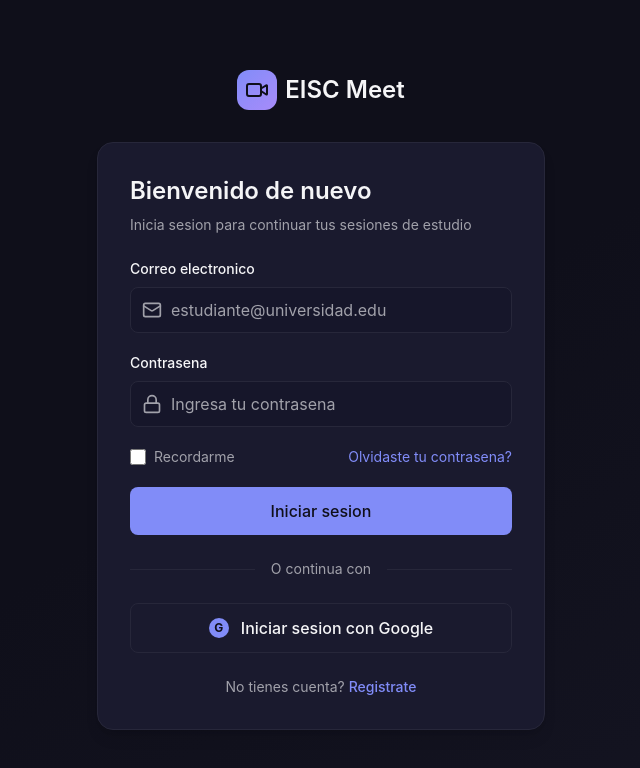
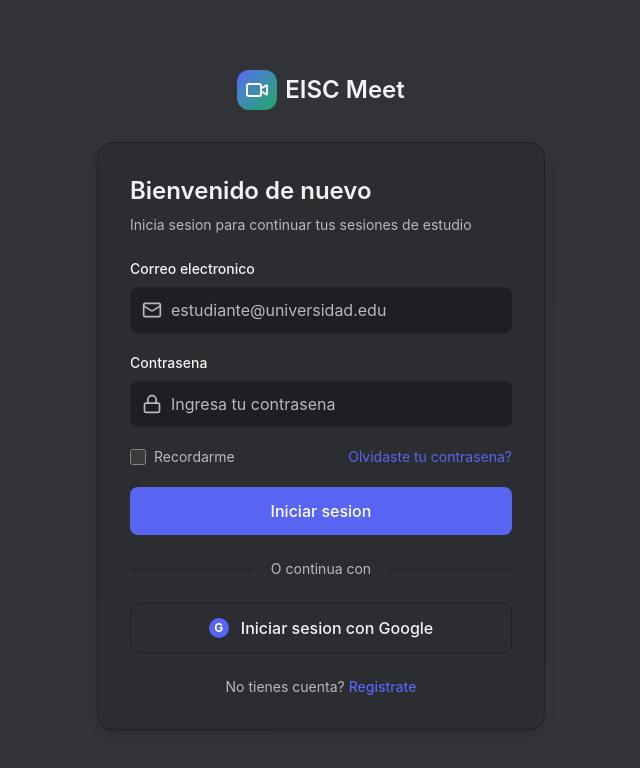
Before and after one commit to sebastiansantos-312/eisc-meet-FRONT, a React (Vite) app in the folder eisc-meet/: page /login in a window 1280 px wide. Shown: the top 768 px of the page, without its empty margins (319-959 px from the left). Built offline with nearby package versions, Linux system fonts and the light colour scheme; no server answers.

Commit message:
Mejora UI oscura y valida correo institucional

```diff
--- a/eisc-meet/src/components/DashboardShell.tsx
+++ b/eisc-meet/src/components/DashboardShell.tsx
@@ -40,17 +40,26 @@ const DashboardShell = ({ children }: DashboardShellProps) => {
       <a href="#contenido-principal" className="skip-link">
         Saltar al contenido principal
       </a>
-      <aside className="border-sidebar-border bg-sidebar text-sidebar-foreground lg:fixed lg:inset-y-0 lg:left-0 lg:flex lg:w-64 lg:flex-col lg:border-r">
+      <aside className="sticky top-0 z-40 border-b border-sidebar-border bg-sidebar text-sidebar-foreground lg:fixed lg:inset-y-0 lg:left-0 lg:flex lg:w-64 lg:flex-col lg:border-r lg:border-b-0">
         <div className="flex items-center justify-between border-b border-sidebar-border p-4">
           <Link to="/" className="flex items-center gap-2">
-            <div className="flex h-9 w-9 items-center justify-center rounded-lg bg-gradient-to-br from-primary to-secondary" aria-hidden="true">
+            <div className="flex h-9 w-9 items-center justify-center rounded-lg bg-primary" aria-hidden="true">
               <Video className="h-5 w-5 text-primary-foreground" />
             </div>
             <span className="text-lg font-semibold">EISC Meet</span>
           </Link>
+          <button
+            type="button"
+            onClick={handleLogout}
+            className="inline-flex h-10 w-10 items-center justify-center rounded-lg text-sidebar-foreground transition-colors hover:bg-sidebar-accent focus:outline-none focus:ring-2 focus:ring-primary lg:hidden"
+            aria-label="Cerrar sesion"
+            title="Cerrar sesion"
+          >
+            <LogOut className="h-5 w-5" aria-hidden="true" />
+          </button>
         </div>
 
-        <nav className="flex gap-2 overflow-x-auto p-3 lg:flex-1 lg:flex-col lg:overflow-visible" aria-label="Navegacion principal">
+        <nav className="flex gap-2 overflow-x-auto p-3 [scrollbar-width:none] lg:flex-1 lg:flex-col lg:overflow-visible" aria-label="Navegacion principal">
           {navItems.map((item) => (
             <NavItem key={item.label} {...item} />
           ))}
@@ -91,7 +100,7 @@ const NavItem = ({ to, icon, label, badge }: NavItemProps) => {
     <Link
       to={to}
       aria-current={active ? "page" : undefined}
-      className={`flex min-w-max items-center gap-3 rounded-lg px-3 py-2 text-sm font-medium transition-colors focus:outline-none focus:ring-2 focus:ring-primary ${
+      className={`flex min-h-10 min-w-max items-center gap-3 rounded-lg px-3 py-2 text-sm font-medium transition-colors focus:outline-none focus:ring-2 focus:ring-primary ${
         active
           ? "bg-sidebar-accent text-sidebar-accent-foreground"
           : "text-sidebar-foreground hover:bg-sidebar-accent/50"
--- a/eisc-meet/src/index.css
+++ b/eisc-meet/src/index.css
@@ -3,26 +3,26 @@
 @custom-variant dark (&:is(.dark *));
 
 :root {
-  --background: #fafafa;
-  --foreground: #1f1f1f;
-  --card: #ffffff;
-  --card-foreground: #1f1f1f;
-  --primary: #6366f1;
+  --background: #313338;
+  --foreground: #f2f3f5;
+  --card: #2b2d31;
+  --card-foreground: #f2f3f5;
+  --primary: #5865f2;
   --primary-foreground: #ffffff;
-  --secondary: #8b5cf6;
-  --muted: #f4f4f5;
-  --muted-foreground: #71717a;
-  --accent: #eef2ff;
-  --accent-foreground: #4338ca;
-  --border: #e4e4e7;
-  --input: #e4e4e7;
-  --input-background: #ffffff;
-  --ring: #6366f1;
-  --sidebar: #16162a;
-  --sidebar-foreground: #f5f5f7;
-  --sidebar-accent: #2e2e48;
-  --sidebar-accent-foreground: #c4b5fd;
-  --sidebar-border: #27273a;
+  --secondary: #23a559;
+  --muted: #383a40;
+  --muted-foreground: #b5bac1;
+  --accent: #404249;
+  --accent-foreground: #ffffff;
+  --border: #1f2023;
+  --input: #1f2023;
+  --input-background: #1e1f22;
+  --ring: #8ea1e1;
+  --sidebar: #1e1f22;
+  --sidebar-foreground: #dbdee1;
+  --sidebar-accent: #35373c;
+  --sidebar-accent-foreground: #ffffff;
+  --sidebar-border: #111214;
   --radius: 0.75rem;
 }
 
@@ -55,21 +55,26 @@
 
 .dark,
 :root {
-  --background: #0f0f1a;
-  --foreground: #f5f5f7;
-  --card: #1a1a2e;
-  --card-foreground: #f5f5f7;
-  --primary: #818cf8;
-  --primary-foreground: #0f0f1a;
-  --secondary: #a78bfa;
-  --muted: #27273a;
-  --muted-foreground: #a1a1aa;
-  --accent: #2e2e48;
-  --accent-foreground: #c4b5fd;
-  --border: #27273a;
-  --input: #27273a;
-  --input-background: #16162a;
-  --ring: #818cf8;
+  --background: #313338;
+  --foreground: #f2f3f5;
+  --card: #2b2d31;
+  --card-foreground: #f2f3f5;
+  --primary: #5865f2;
+  --primary-foreground: #ffffff;
+  --secondary: #23a559;
+  --muted: #383a40;
+  --muted-foreground: #b5bac1;
+  --accent: #404249;
+  --accent-foreground: #ffffff;
+  --border: #1f2023;
+  --input: #1f2023;
+  --input-background: #1e1f22;
+  --ring: #8ea1e1;
+  --sidebar: #1e1f22;
+  --sidebar-foreground: #dbdee1;
+  --sidebar-accent: #35373c;
+  --sidebar-accent-foreground: #ffffff;
+  --sidebar-border: #111214;
 }
 
 @theme inline {
@@ -109,6 +114,11 @@
     font-family: Inter, ui-sans-serif, system-ui, -apple-system, BlinkMacSystemFont, "Segoe UI", sans-serif;
   }
 
+  #root {
+    min-height: 100vh;
+    background: var(--background);
+  }
+
   button,
   input,
   select,
@@ -118,6 +128,12 @@
 
   a {
     @apply text-inherit no-underline;
+  }
+
+  input,
+  select,
+  textarea {
+    color-scheme: dark;
   }
 
   .skip-link {
--- a/eisc-meet/src/pages/register/Register.tsx
+++ b/eisc-meet/src/pages/register/Register.tsx
@@ -3,7 +3,7 @@ import { useState } from "react";
 import { Link, useNavigate } from "react-router-dom";
 import { AtSign, CheckCircle, Lock, Mail, User, Video } from "lucide-react";
 import useAuthStore from "../../stores/useAuthStore";
-import { isValidUsername } from "../../types/user.types";
+import { institutionalEmailDomain, isInstitutionalEmail, isValidUsername } from "../../types/user.types";
 
 type RegisterForm = {
   firstName: string;
@@ -51,6 +51,8 @@ const validateRegisterForm = (form: RegisterForm): RegisterErrors => {
 
   if (!emailPattern.test(email)) {
     errors.email = "Ingresa un correo valido.";
+  } else if (!isInstitutionalEmail(email)) {
+    errors.email = `Usa tu correo institucional ${institutionalEmailDomain}.`;
   }
 
   if (form.password.length < 6) {
@@ -88,12 +90,15 @@ const Register = () => {
     clearError();
     setStatus(null);
 
-    const normalizedForm = {
-      ...form,
-      firstName: form.firstName.trim(),
-      lastName: form.lastName.trim(),
-      username: form.username.trim(),
-      email: form.email.trim().toLowerCase(),
+    const formData = new FormData(event.currentTarget);
+    const normalizedForm: RegisterForm = {
+      firstName: String(formData.get("firstName") ?? "").trim(),
+      lastName: String(formData.get("lastName") ?? "").trim(),
+      username: String(formData.get("username") ?? "").trim(),
+      email: String(formData.get("email") ?? "").trim().toLowerCase(),
+      password: String(formData.get("password") ?? ""),
+      confirmPassword: String(formData.get("confirmPassword") ?? ""),
+      termsAccepted: form.termsAccepted,
     };
     const errors = validateRegisterForm(normalizedForm);
 
@@ -199,7 +204,7 @@ const Register = () => {
               value={form.email}
               onChange={(value) => updateField("email", value.toLowerCase())}
               error={fieldErrors.email}
-              placeholder="estudiante@universidad.edu"
+              placeholder={`estudiante${institutionalEmailDomain}`}
               icon={<Mail className="h-5 w-5" />}
             />
 
--- a/eisc-meet/src/pages/room/Room.tsx
+++ b/eisc-meet/src/pages/room/Room.tsx
@@ -1101,7 +1101,7 @@ const ChatPanel = ({
     const el = messagesContainerRef.current;
     try {
       el.scrollTo({ top: el.scrollHeight, behavior: "smooth" });
-    } catch (e) {
+    } catch {
       // fallback for older browsers
       el.scrollTop = el.scrollHeight;
     }
--- a/eisc-meet/src/stores/useAuthStore.ts
+++ b/eisc-meet/src/stores/useAuthStore.ts
@@ -23,7 +23,7 @@ import {
   updateUserProfile,
   type InitialUserExtras,
 } from "../repositories/user.repository";
-import { joinDisplayName, normalizeUsername, type UserData } from "../types/user.types";
+import { institutionalEmailDomain, isInstitutionalEmail, joinDisplayName, normalizeUsername, type UserData } from "../types/user.types";
 
 type RegisterPayload = {
   firstName: string;
@@ -61,6 +61,14 @@ type AuthStore = {
 const resolveProfile = async (user: User, extraData?: InitialUserExtras) => {
   const existingProfile = await getUserProfile(user.uid);
   return existingProfile ?? createInitialUserProfile(user, extraData);
+};
+
+const institutionalEmailError = `Usa tu correo institucional ${institutionalEmailDomain}.`;
+
+const assertInstitutionalUser = (user: User) => {
+  if (!isInstitutionalEmail(user.email)) {
+    throw new Error(institutionalEmailError);
+  }
 };
 
 const authErrorMessage = (error: unknown) => {
@@ -104,6 +112,12 @@ const useAuthStore = create<AuthStore>((set, get) => ({
         return;
       }
 
+      if (!isInstitutionalEmail(user.email)) {
+        await signOut(auth);
+        set({ authUser: null, profile: null, loading: false, profileLoading: false, error: institutionalEmailError });
+        return;
+      }
+
       set({ authUser: user, profileLoading: true, error: null });
 
       try {
@@ -120,10 +134,14 @@ const useAuthStore = create<AuthStore>((set, get) => ({
 
     try {
       const result = await signInWithPopup(auth, new GoogleAuthProvider());
+      assertInstitutionalUser(result.user);
       const profile = await resolveProfile(result.user);
       set({ authUser: result.user, profile, loading: false });
       return profile;
     } catch (error) {
+      if (error instanceof Error && error.message === institutionalEmailError) {
+        await signOut(auth).catch(() => undefined);
+      }
       set({ error: authErrorMessage(error), loading: false });
       throw error;
     }
@@ -133,7 +151,12 @@ const useAuthStore = create<AuthStore>((set, get) => ({
     set({ loading: true, error: null });
 
     try {
+      if (!isInstitutionalEmail(email)) {
+        throw new Error(institutionalEmailError);
+      }
+
       const result = await signInWithEmailAndPassword(auth, email, password);
+      assertInstitutionalUser(result.user);
       const profile = await resolveProfile(result.user);
       set({ authUser: result.user, profile, loading: false });
       return profile;
@@ -149,6 +172,11 @@ const useAuthStore = create<AuthStore>((set, get) => ({
     try {
       const normalizedUsername = normalizeUsername(username);
       const normalizedEmail = email.trim().toLowerCase();
+
+      if (!isInstitutionalEmail(normalizedEmail)) {
+        throw new Error(institutionalEmailError);
+      }
+
       const methods = await fetchSignInMethodsForEmail(auth, normalizedEmail);
 
       if (methods.includes("google.com") && !methods.includes("password")) {
--- a/eisc-meet/src/types/user.types.ts
+++ b/eisc-meet/src/types/user.types.ts
@@ -74,3 +74,9 @@ export const normalizeUsername = (username: string) => {
 export const isValidUsername = (username: string) => {
   return /^[a-z0-9_]{3,20}$/.test(normalizeUsername(username));
 };
+
+export const institutionalEmailDomain = "@correounivalle.edu.co";
+
+export const isInstitutionalEmail = (email: string | null | undefined) => {
+  return Boolean(email?.trim().toLowerCase().endsWith(institutionalEmailDomain));
+};
```
